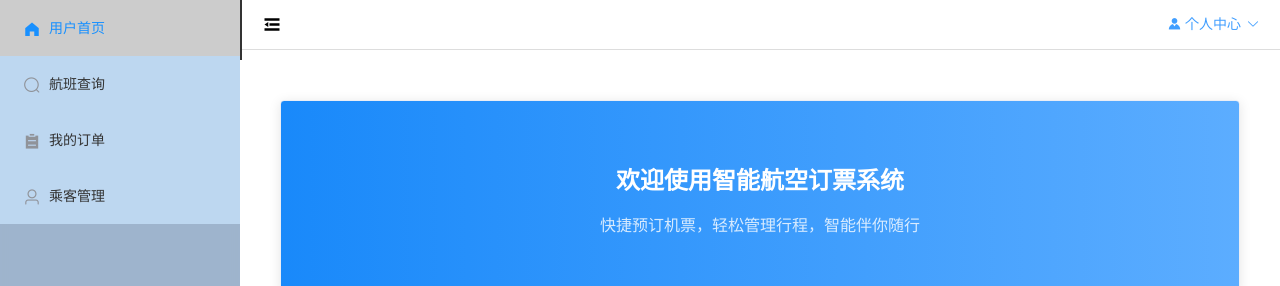
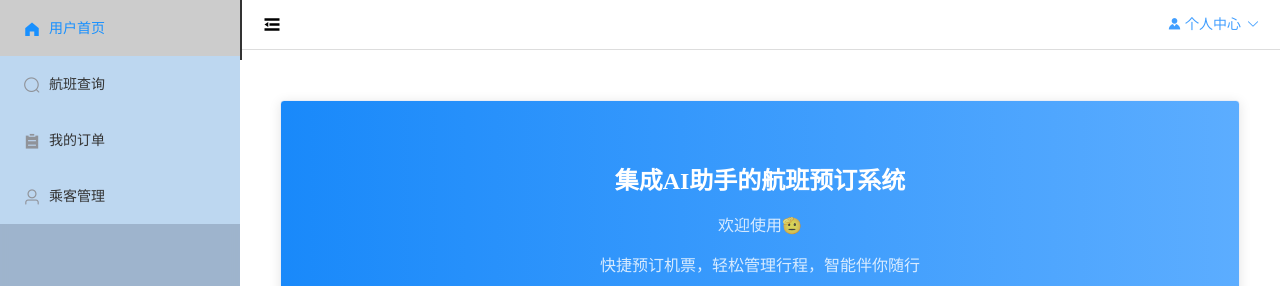
Before and after one commit to Panda-Z-Coding/Flight-management-system, a Vue app in the folder air-ticket-reservation-system-pc-master_2/: page /user/home in a window 1280 px wide. Shown: the top 286 px of the page. Built offline with nearby package versions, Linux system fonts and the light colour scheme; no server answers; sample sign-in values are in the browser's storage.

Commit message:
docs(home): 更新欢迎信息以反映系统新功能
将欢迎标题修改为“集成AI助手的航班预订系统”，并添加新的欢迎语“欢迎使用🫡”，以更好地反映系统的最新功能改进。

```diff
--- a/air-ticket-reservation-system-pc-master_2/src/views/user/home.vue
+++ b/air-ticket-reservation-system-pc-master_2/src/views/user/home.vue
@@ -5,7 +5,8 @@
       <el-col :span="24">
         <el-card class="welcome-card">
           <div class="welcome-content">
-            <h2>欢迎使用智能航空订票系统</h2>
+            <h2>集成AI助手的航班预订系统</h2>
+            <p>欢迎使用🫡</p>
             <p>快捷预订机票，轻松管理行程，智能伴你随行</p>
           </div>
         </el-card>
```
